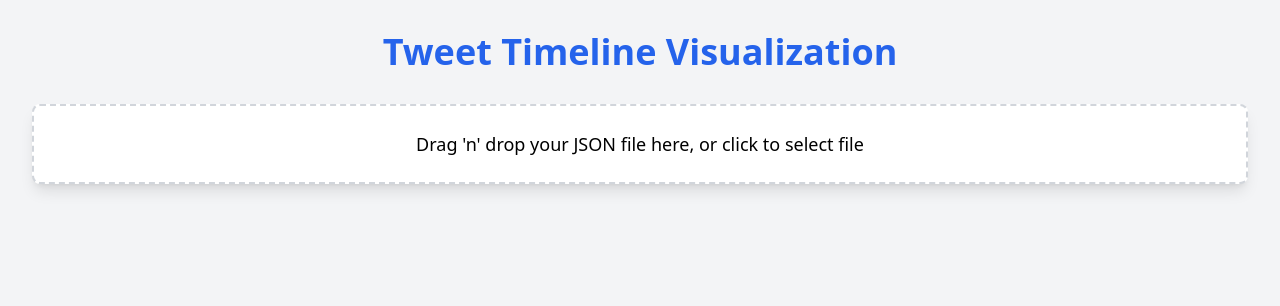
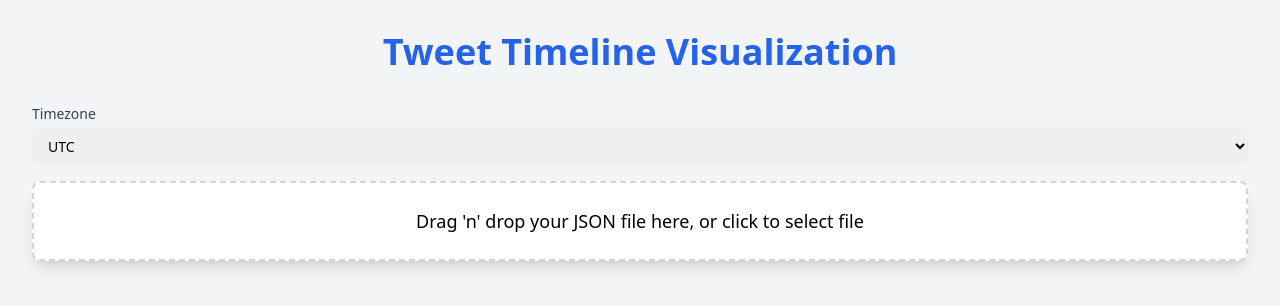
Before and after one commit to fferegrino/tweet-visualizer, a React (Create React App) app: page / in a window 1280 px wide. Shown: the top 306 px of the page. Built offline with nearby package versions, Linux system fonts and the light colour scheme.

Commit message:
Add timezone selection

```diff
--- a/package.json
+++ b/package.json
@@ -7,6 +7,7 @@
     "@testing-library/react": "^13.4.0",
     "@testing-library/user-event": "^13.5.0",
     "danfojs": "^1.1.2",
+    "moment-timezone": "^0.5.46",
     "plotly.js": "^2.35.2",
     "plotly.js-dist-min": "^2.35.2",
     "react": "^18.3.1",
--- a/src/App.js
+++ b/src/App.js
@@ -1,12 +1,15 @@
 import React, { useState, useCallback, useRef, useEffect } from 'react';
 import { useDropzone } from 'react-dropzone';
 import Plotly from 'plotly.js-dist-min';
+import moment from 'moment-timezone';
 
 function App() {
   const [isLoading, setIsLoading] = useState(false);
   const [error, setError] = useState(null);
   const [hasPlot, setHasPlot] = useState(false);
   const [plotData, setPlotData] = useState(null);
+  const [rawData, setRawData] = useState(null);
+  const [timezone, setTimezone] = useState('UTC');
   const plotRef = useRef(null);
 
   const onDrop = useCallback((acceptedFiles) => {
@@ -20,8 +23,9 @@ function App() {
       setError(null);
       try {
         const line = reader.result.indexOf('[');
-        const rawData = JSON.parse(reader.result.slice(line));
-        const processedData = processData(rawData);
+        const parsedData = JSON.parse(reader.result.slice(line));
+        setRawData(parsedData);
+        const processedData = processData(parsedData, timezone);
         setPlotData(processedData);
         setHasPlot(true);
       } catch (error) {
@@ -33,27 +37,22 @@ function App() {
     };
 
     reader.readAsText(file);
-  }, []);
+  }, [timezone]);
 
   const { getRootProps, getInputProps, isDragActive } = useDropzone({ onDrop });
 
-  function processData(rawData) {
-    // Extract tweet data
+  function processData(rawData, selectedTimezone) {
     const tweetData = rawData.map(item => item.tweet);
-    const dates = tweetData.map(tweet => new Date(tweet.created_at));
+    const dates = tweetData.map(tweet => moment.tz(tweet.created_at, selectedTimezone));
 
-    const minutesOfDay = dates.map(date => date.getHours() * 60 + date.getMinutes());
-
-    const dateOnly = dates.map(date => date.toISOString().split('T')[0]);
-
-    console.log(dateOnly);
+    const minutesOfDay = dates.map(date => date.hours() * 60 + date.minutes());
+    const dateOnly = dates.map(date => date.format('YYYY-MM-DD'));
 
     return {
       x: dateOnly,
       y: minutesOfDay,
       mode: 'markers',
       type: 'scatter',
-      // text: tweetData,
       marker: {
         size: 2,
         color: '#ff0000'
@@ -68,7 +67,7 @@ function App() {
       const textToHighlight = ['00:00', '06:00', '12:00', '18:00', '23:59'];
       const layout = {
         title: {
-          text: 'Tweet Timeline',
+          text: `Tweet Timeline (${timezone})`,
           font: {
             size: 20,
           },
@@ -87,18 +86,41 @@ function App() {
           },
           side: 'right'
         },
-        // autosize: true,
         paper_bgcolor: 'hsl(51, 22%, 95%)',
         plot_bgcolor: 'hsl(51, 22%, 95%)'
       };
 
       Plotly.newPlot(plotRef.current, [plotData], layout, {responsive: true, staticPlot: true});
     }
-  }, [hasPlot, plotData]);
+  }, [hasPlot, plotData, timezone]);
+
+  const handleTimezoneChange = (event) => {
+    const newTimezone = event.target.value;
+    setTimezone(newTimezone);
+    if (rawData) {
+      const processedData = processData(rawData, newTimezone);
+      setPlotData(processedData);
+    }
+  };
 
   return (
     <div className="App bg-gray-100 min-h-screen p-8">
       <h1 className="text-4xl font-bold text-center text-blue-600 mb-8">Tweet Timeline Visualization</h1>
+
+      <div className="mb-4">
+        <label htmlFor="timezone" className="block text-sm font-medium text-gray-700">Timezone</label>
+        <select
+          id="timezone"
+          value={timezone}
+          onChange={handleTimezoneChange}
+          className="mt-1 block w-full pl-3 pr-10 py-2 text-base border-gray-300 focus:outline-none focus:ring-indigo-500 focus:border-indigo-500 sm:text-sm rounded-md"
+        >
+          <option value="UTC">UTC</option>
+          <option value="America/New_York">America/New_York</option>
+          <option value="Europe/London">Europe/London</option>
+          <option value="Asia/Tokyo">Asia/Tokyo</option>
+        </select>
+      </div>
 
       {!hasPlot && (
         <div {...getRootProps()} className="bg-white shadow-lg rounded-lg p-6 mb-8 cursor-pointer border-2 border-dashed border-gray-300 hover:border-blue-500 transition duration-300">
```
Also changed, not shown: 1 other file (tests, documents, lock files or other folders).
